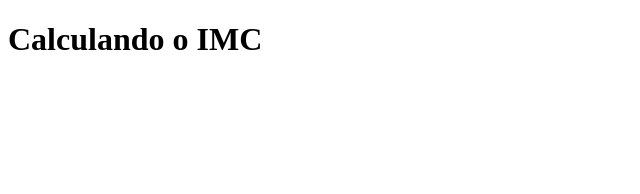
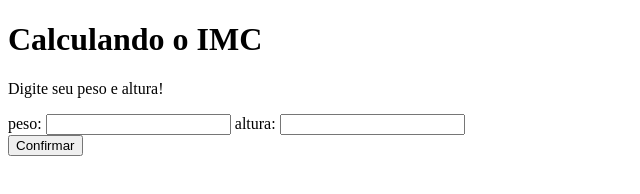
Before and after one commit to VitorHugo2/IMC, a plain HTML site: page index.html in a window 1280 px wide. Shown: the whole page, without its empty margins (0-640 px from the left). Drawn offline with Linux system fonts and the light colour scheme.

Commit message:
finalizando o html

```diff
--- a/index.html
+++ b/index.html
@@ -8,5 +8,9 @@
 </head>
 <body>
     <h1>Calculando o IMC</h1>
+    <p>Digite seu peso e altura!</p>
+    peso: <input type="number" id="peso" name="peso" >
+    altura: <input type="number" id="altura" name="altura" ><br>
+    <input type="button" onclick="confirmar()" value="Confirmar">
 </body>
 </html>
```
